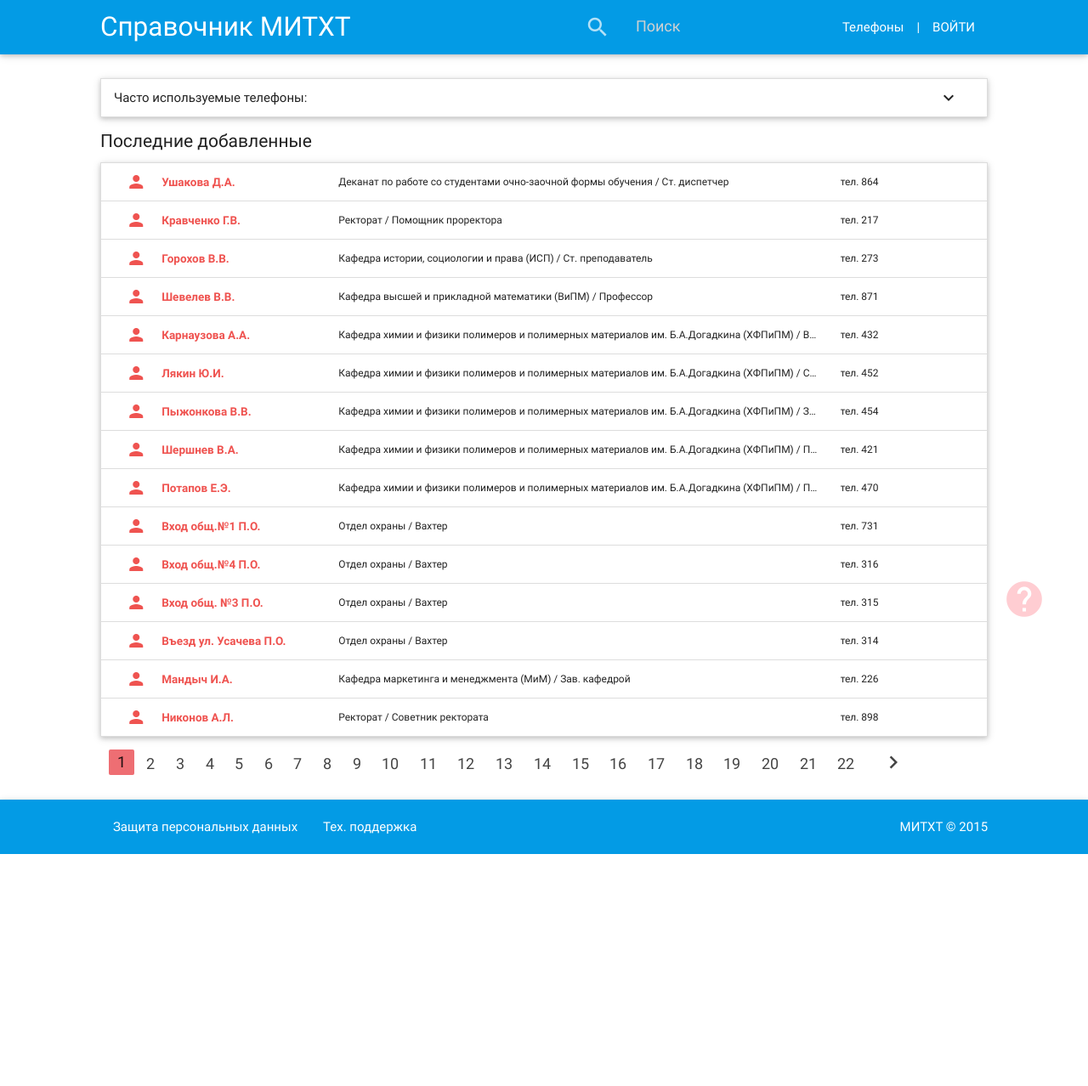
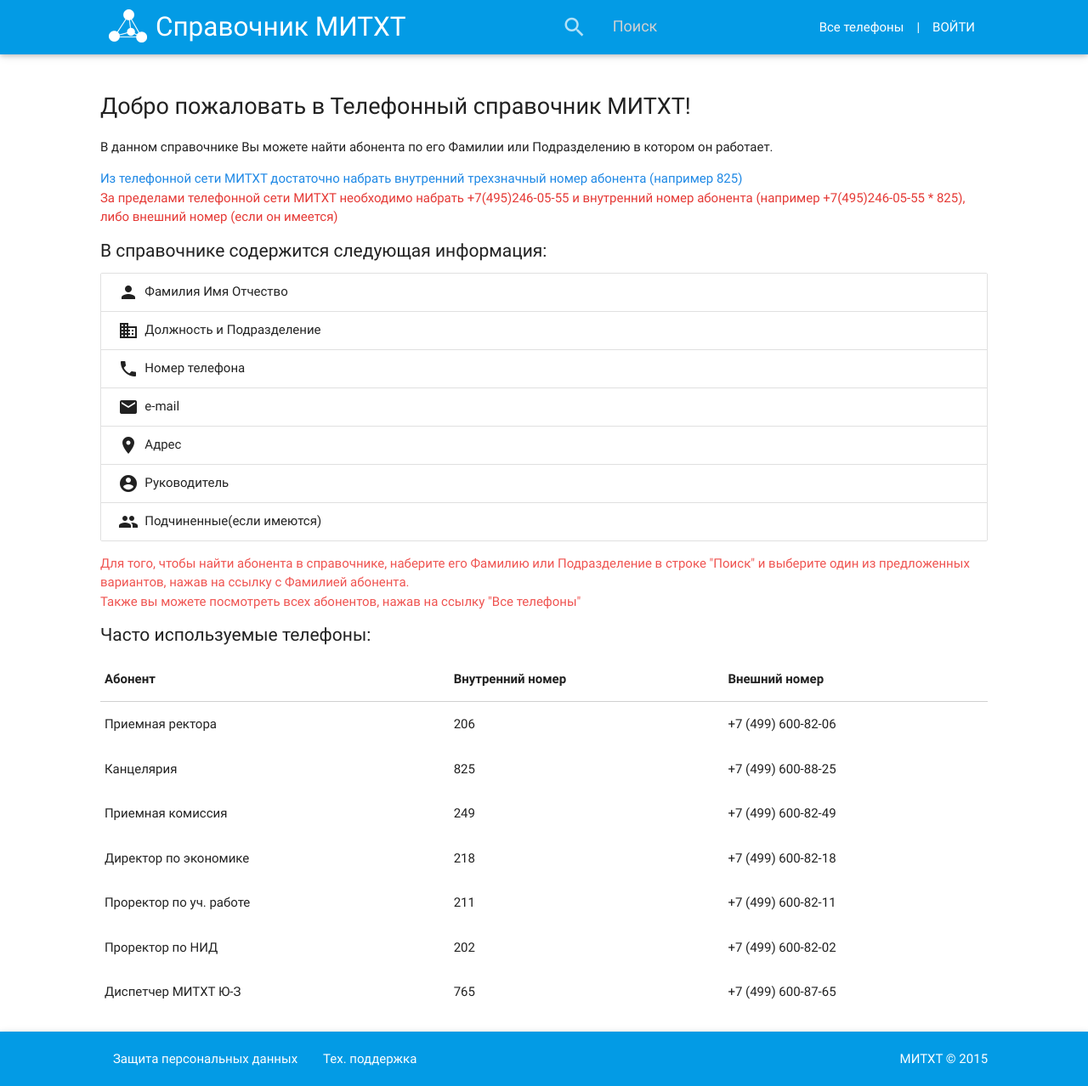
Before and after one commit to skutylev/phones, a Django app: page / in a window 1280 px wide. Shown: the whole page at 85% size. Before the commit the page ends 1005 px from the top, so only its background shows below. Run offline with Django 3.2, Linux system fonts and the light colour scheme; data comes from the database, SQL or seed files in the repository; both versions use the stored data as it was after the commit; some libraries are stand-ins or nearby versions.

Commit message:
many changes

```diff
--- a/phones/models.py
+++ b/phones/models.py
@@ -9,6 +9,7 @@
 from django.db.models import Q
 from sorl.thumbnail import ImageField
 from django_select2 import Select2ChoiceField
+import datetime
 
 ############################
 # Автоматическая генерация #
@@ -294,10 +295,25 @@
         full_phone = Person.phone.select_related('phone')
         return full_phone
 
+    def birthday_soon(self):
+        days_to_date = self.birthday.day - datetime.date.today().day
+        months_to_date = self.birthday.month - datetime.date.today().month
+        years_to_date = self.birthday.year - datetime.date.today().year
+        if months_to_date == 0 and days_to_date == 1 and years_to_date >= 50 and years_to_date % 5 == 0:
+            return 'Завтра %s %s празднует Юбилей' % (self.first_name, self.middle_name)
+        elif months_to_date == 0 and days_to_date == 1:
+            return 'Завтра %s %s празднует День рождения' % (self.first_name, self.middle_name)
+        elif months_to_date == 0 and days_to_date == 0 and years_to_date >= 50 and years_to_date % 5 == 0:
+            return 'Сегодня %s %s празднует Юбилей' % (self.first_name, self.middle_name)
+        elif months_to_date == 0 and days_to_date == 0:
+            return 'Сегодня %s %s празднует День рождения' % (self.first_name, self.middle_name)
+        else:
+            return False
+
     class Meta:
         verbose_name = 'Сотрудник'
         verbose_name_plural = 'Сотрудники'
-        ordering = ['-publish_date']
+        ordering = ['last_name']
 
 
 class Edu(models.Model):
--- a/phones/templates/include/base.html
+++ b/phones/templates/include/base.html
@@ -33,7 +33,7 @@
             <nav class="light-blue darken-1">
                 <div class="nav-wrapper">
                     <div class="col s12 offset-m1 m10 offset-l1 l10">
-                    <a href="/" class="brand-logo">Справочник МИТХТ</a>
+                    <a href="/" class="brand-logo"><img style="margin-bottom: -8px; margin-left: 10px; margin-right: 10px" src="{% static "img/logo.png" %}"><span>Справочник МИТХТ</span></a>
                     <ul class="right hide-on-med-and-down">
                         <li>
 
@@ -43,7 +43,7 @@
                                 </div>
 
                         </li>
-                        <li><a href="/">Телефоны</a></li>
+                        <li><a href="/all">Все телефоны</a></li>
                         <li>|</li>
                         {% if user.is_authenticated %}
                         <li><a href="{% url 'account_logout' %}">ВЫЙТИ</a></li>
@@ -53,7 +53,7 @@
                     </ul>
                     </div>
                              <ul id="slide-out" class="side-nav">
-                    <li><a href="#!">Телефоны</a></li>
+                    <li><a href="/all">Все телефоны</a></li>
                     <li>
                     <div id="remote" class="input-field">
                         <input style="margin-bottom: 0;" class="typeahead" autocomplete="off" required id="id_q" name="q" type="search" placeholder="Поиск">
@@ -188,7 +188,7 @@
                             return '<li class="red-text text-lighten-1 collection-item">Подразделения не найдены</p>'
                         },
                         suggestion: function(data){
-                            return '<a href="#"><i class="material-icons left" style="line-height:20px;">group</i><span>' + data.unit_name + '</span></a>';
+                            return '<a href="#"><i class="material-icons left" style="line-height:20px;">domain</i><span>' + data.unit_name + '</span></a>';
                         },
                 }
         }).on('typeahead:selected', function (obj, person) {
--- /dev/null
+++ b/phones/templates/phones/main.html
@@ -0,0 +1,75 @@
+{% extends "include/base.html" %}{% load thumbnail %}{% load fontawesome %}
+{% block content %}
+    <div class="row ">
+        <div class="col s12 offset-m1 m10 offset-l1 l10">
+        <h2>Добро пожаловать в Телефонный справочник МИТХТ!</h2>
+            <p>В данном справочнике Вы можете найти абонента по его Фамилии или Подразделению в котором он работает.</p>
+            <p>
+                <span class="blue-text text-darken-1">Из телефонной сети МИТХТ достаточно набрать внутренний трехзначный номер абонента (например 825)</span><br />
+                <span class="red-text text-darken-1">За пределами телефонной сети МИТХТ необходимо набрать +7(495)246-05-55 и внутренний номер абонента (например +7(495)246-05-55 * 825), либо внешний номер (если он имеется)</span>
+            </p>
+            <h4>В справочнике содержится следующая информация:</h4>
+            <ul class="collection">
+                <li class="collection-item valign-wrapper"><i class="material-icons">person</i>&nbsp;&nbsp;<span>Фамилия Имя Отчество</span></li>
+                <li class="collection-item valign-wrapper"><i class="material-icons">domain</i>&nbsp;&nbsp;<span>Должность и Подразделение</span></li>
+                <li class="collection-item valign-wrapper"><i class="material-icons">phone</i>&nbsp;&nbsp;<span>Номер телефона</span></li>
+                <li class="collection-item valign-wrapper"><i class="material-icons">email</i>&nbsp;&nbsp;<span>e-mail</span></li>
+                <li class="collection-item valign-wrapper"><i class="material-icons">location_on</i>&nbsp;&nbsp;<span>Адрес</span></li>
+                <li class="collection-item valign-wrapper"><i class="material-icons">account_circle</i>&nbsp;&nbsp;<span>Руководитель</span></li>
+                <li class="collection-item valign-wrapper"><i class="material-icons">group</i>&nbsp;&nbsp;<span>Подчиненные(если имеются)</span></li>
+            </ul>
+            <p class="red-text text-lighten-1">Для того, чтобы найти абонента в справочнике, наберите его Фамилию или Подразделение в строке "Поиск" и выберите один из предложенных вариантов, нажав на ссылку с Фамилией абонента.<br />
+                Также вы можете посмотреть всех абонентов, нажав на ссылку "Все телефоны"</p>
+            <h4>Часто используемые телефоны:</h4>
+            <table class="highlight responsive-table">
+                <thead>
+                  <tr>
+                      <th data-field="name">Абонент</th>
+                      <th data-field="in_phone">Внутренний номер</th>
+                      <th data-field="out_phone">Внешний номер</th>
+                  </tr>
+                </thead>
+
+                <tbody>
+                  <tr>
+                    <td>Приемная ректора</td>
+                    <td>206</td>
+                    <td>+7 (499) 600-82-06</td>
+                  </tr>
+                  <tr>
+                    <td>Канцелярия</td>
+                    <td>825</td>
+                    <td>+7 (499) 600-88-25</td>
+                  </tr>
+                  <tr>
+                    <td>Приемная комиссия</td>
+                    <td>249</td>
+                    <td>+7 (499) 600-82-49</td>
+                  </tr>
+                  <tr>
+                    <td>Директор по экономике</td>
+                    <td>218</td>
+                    <td>+7 (499) 600-82-18</td>
+                  </tr>
+                  <tr>
+                    <td>Проректор по уч. работе</td>
+                    <td>211</td>
+                    <td>+7 (499) 600-82-11</td>
+                  </tr>
+                  <tr>
+                    <td>Проректор по НИД</td>
+                    <td>202</td>
+                    <td>+7 (499) 600-82-02</td>
+                  </tr>
+                  <tr>
+                    <td>Диспетчер МИТХТ Ю-З</td>
+                    <td>765</td>
+                    <td>+7 (499) 600-87-65</td>
+                  </tr>
+                </tbody>
+            </table>
+
+
+        </div>
+    </div>
+{% endblock %}
--- a/phones/urls.py
+++ b/phones/urls.py
@@ -1,8 +1,10 @@
 from django.conf.urls import patterns, url, include
-from phones.views import ListPhones, DetailPhone, CreatePhone, UpdatePhone
+from phones.views import ListPhones, DetailPhone, CreatePhone, UpdatePhone, Main
 
 urlpatterns = patterns('',
-    url(r'^$', ListPhones.as_view(), name='list'),
+
+    url(r'^$', Main.as_view(), name='main'),
+    url(r'^all/$', ListPhones.as_view(), name='list'),
     url(r'^search/$', include('haystack.urls')),
     url(r'^add/$', CreatePhone.as_view(template_name='phones/add.html'), name='add'),
     url(r'^update$', UpdatePhone.as_view(template_name='phones/update.html'), name='update'),
--- a/phones/views.py
+++ b/phones/views.py
@@ -11,6 +11,13 @@
 import requests
 from django.contrib.auth.models import User
 import json
+
+
+class Main(ListView):
+    template_name = 'phones/main.html'
+    model = Person
+    context_object_name = 'main'
+
 
 class ListPhones(ListView):
     template_name = 'phones/phones.html'
--- a/phones_mitht/urls.py
+++ b/phones_mitht/urls.py
@@ -2,15 +2,17 @@
 from django.contrib import admin
 from django.conf.urls.static import static
 from django.conf import settings
-from phones.views import ListPhones, DetailPhone, UpdatePhone, ListUnits, call, autocomplete, autocomplete_unit
+from phones.views import ListPhones, DetailPhone, UpdatePhone, ListUnits, call, autocomplete, autocomplete_unit, Main
+
 # from phones.views import UnitSearchView
 
 urlpatterns = patterns('',
+    url(r'^$', Main.as_view(), name='main'),
     url(r'^admin/', include(admin.site.urls)),
     url(r'^ckeditor/', include('ckeditor_uploader.urls')),
     url(r'^accounts/', include('allauth.urls')),
     url(r'^pubs/', include('pubs.urls'), name='pubs'),
-    url(r'^$', ListPhones.as_view(), name='list'),
+    url(r'^all/$', ListPhones.as_view(), name='list'),
     # url(r'^units/$', ListUnits.as_view(), name='units'),
     url(r'^units/(?P<slug>[-\w]+)/$', ListUnits.as_view(), name='units'),
     url(r'^search/$', include('haystack.urls')),
```
Also changed, not shown: phones/templates/accounts/login.html (deleted, +0 -20 lines), phones/templates/phones/detail.html (+13 -6 lines), db.sqlite3, phones/auth.py (added), phones/templates/accounts/profile.html (deleted), static/img/logo.png (added).
